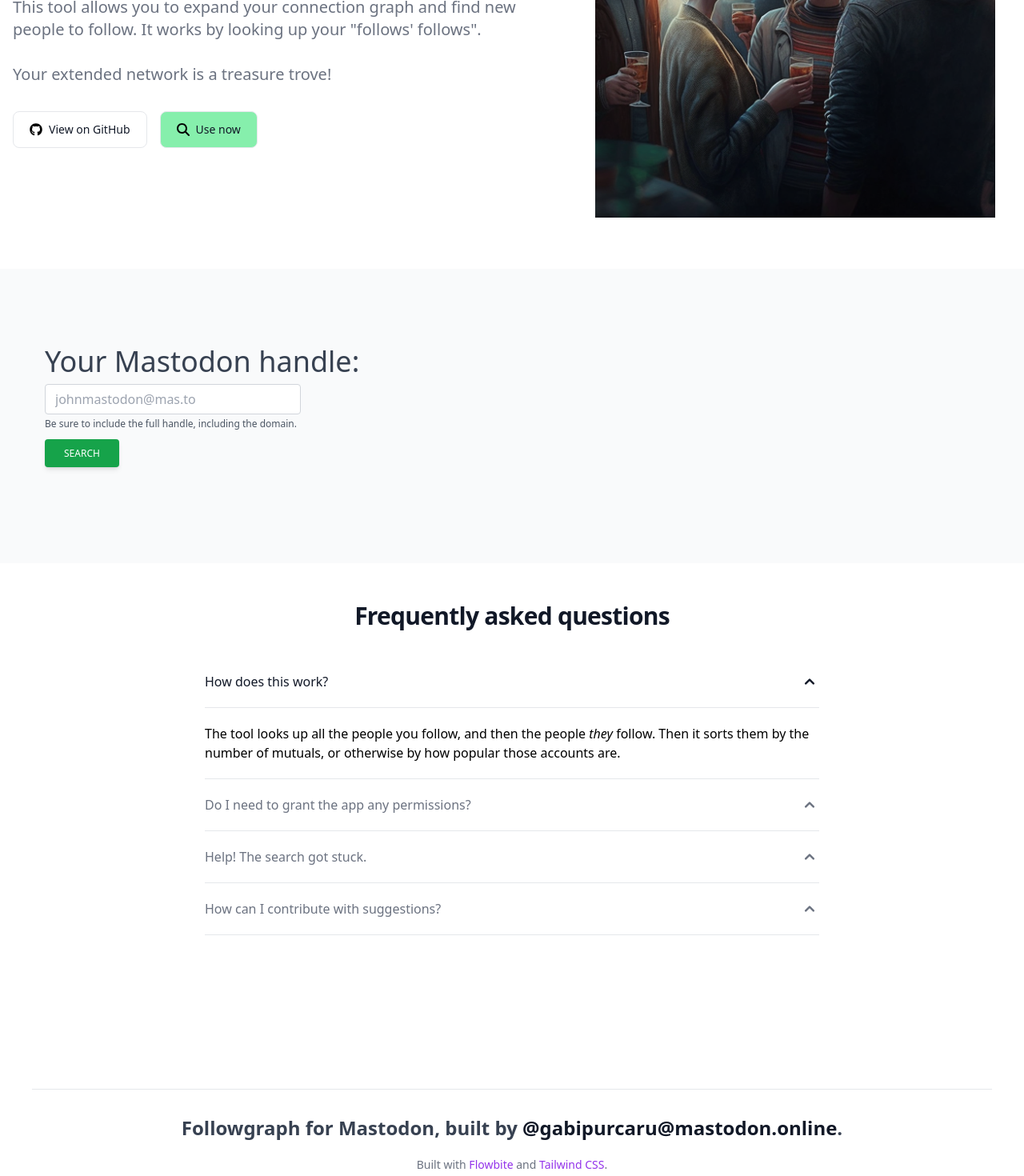
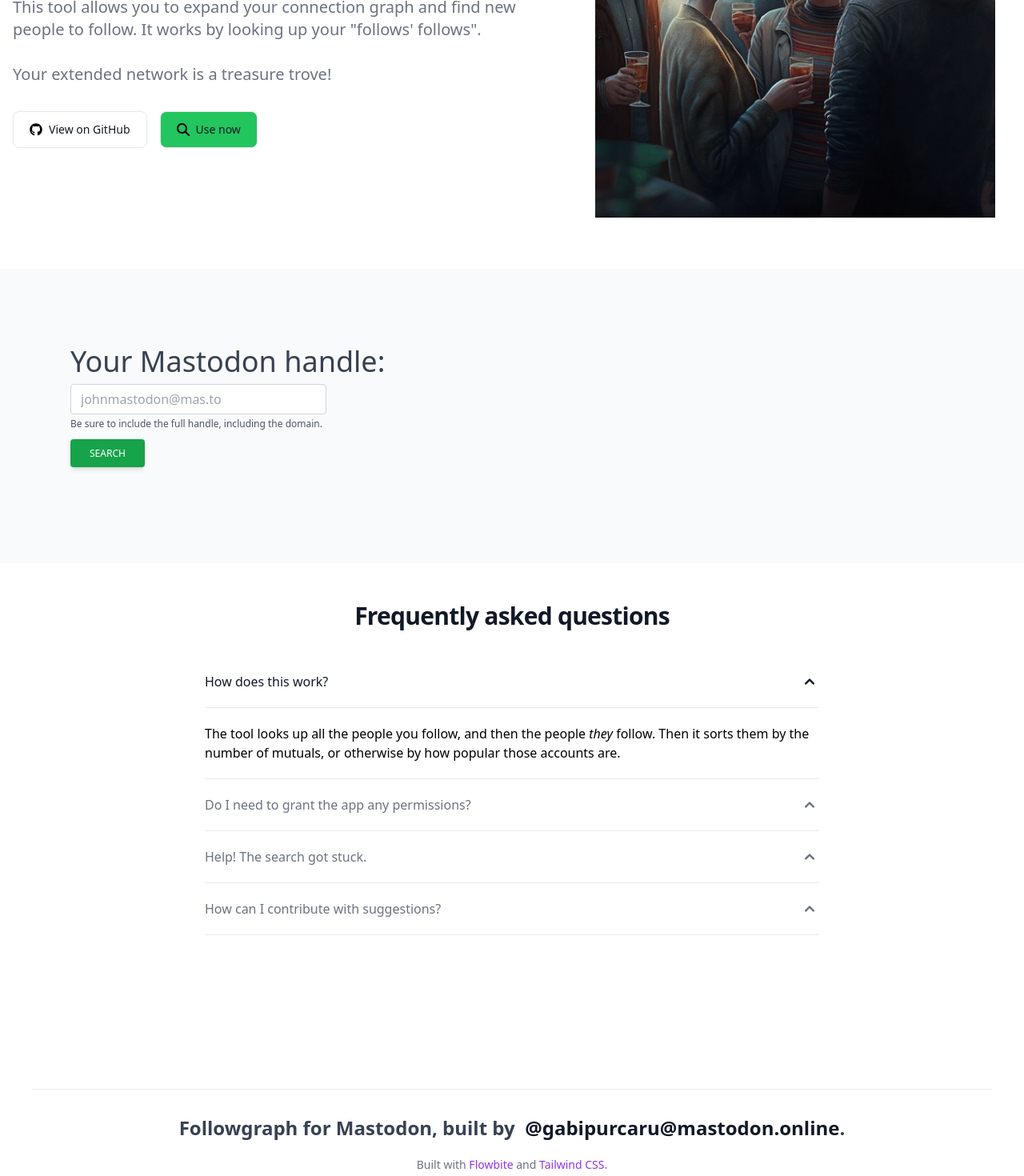
Before and after one commit to gabipurcaru/followgraph, a Next.js app: page / in a window 1280 px wide. Shown: the part 340-1810 px from the top of the page at 80% size. Built offline with nearby package versions, Linux system fonts and the light colour scheme.

Commit message:
fix dark mode

```diff
--- a/components/Content.tsx
+++ b/components/Content.tsx
@@ -148,8 +148,8 @@
         e.preventDefault();
         return false;
       }}>
-        <div className="form-group mb-6  text-4xl ml-8">
-          <label htmlFor="mastodonHandle" className="form-label inline-block mb-2 text-gray-700">Your Mastodon handle:</label>
+        <div className="form-group mb-6  text-4xl lg:ml-16">
+          <label htmlFor="mastodonHandle" className="form-label inline-block mb-2 text-gray-700 dark:text-gray-200">Your Mastodon handle:</label>
           <input type="text" value={handle} onChange={e => setHandle(e.target.value)} className="form-control
         block
         w-80
@@ -164,9 +164,11 @@
         transition
         ease-in-out
         m-0
-        focus:text-gray-700 focus:bg-white focus:border-green-600 focus:outline-none" id="mastodonHandle"
+        focus:text-gray-900 focus:bg-white focus:border-green-600 focus:outline-none
+        dark:bg-gray-700 dark:border-gray-600 dark:placeholder-gray-400 dark:text-white dark:focus:ring-blue-500 dark:focus:border-gray-200 dark:focus:bg-gray-900 dark:focus:text-gray-200
+        " id="mastodonHandle"
             aria-describedby="mastodonHandleHelp" placeholder="johnmastodon@mas.to" />
-          <small id="mastodonHandleHelp" className="block mt-1 text-xs text-gray-600">Be sure to include the full handle, including the domain.</small>
+          <small id="mastodonHandleHelp" className="block mt-1 text-xs text-gray-600 dark:text-gray-300">Be sure to include the full handle, including the domain.</small>
 
         <button type="submit" className="
       px-6
@@ -192,7 +194,7 @@
           </button>
 
       {isLoading ?
-        <p className="text-sm">Loaded {numLoaded} from {totalToLoad}...</p>
+        <p className="text-sm dark:text-gray-400">Loaded {numLoaded} from {totalToLoad}...</p>
       : null}
         </div>
       </form>
@@ -233,9 +235,9 @@
             {acct} | {numfollows} follows
           </p>
           <br />
-          <small className="text-sm" dangerouslySetInnerHTML={{ __html: sanitizeHtml(note) }}></small>
+          <small className="text-sm dark:text-gray-200" dangerouslySetInnerHTML={{ __html: sanitizeHtml(note) }}></small>
           <br />
-          <small className="text-xs text-gray-800">
+          <small className="text-xs text-gray-800 dark:text-gray-400">
             Followed by{' '}
             {followed_by.map((handle, idx) => (
               <><span className="font-semibold">{handle.replace(/@.+/, '')}</span>{idx === followed_by.length - 1 ? '' : ', '}</>
--- a/components/FAQ.tsx
+++ b/components/FAQ.tsx
@@ -1,6 +1,6 @@
 import React, { useState } from "react";
 export function FAQ({ }) {
-  return <section className="bg-white dark:bg-gray-900 mt-12">
+  return <section className="bg-white dark:bg-gray-900 pt-12">
     <div className="max-w-screen-xl px-4 pb-8 mx-auto lg:pb-24 lg:px-6" id="faq">
       <h2 className="mb-6 text-3xl font-extrabold tracking-tight text-center text-gray-900 lg:mb-8 lg:text-3xl dark:text-white">Frequently asked questions</h2>
       <div className="max-w-screen-md mx-auto">
@@ -33,14 +33,14 @@
   const [selected, setSelected] = useState(defaultSelected);
   return (<>
     <h3 id="accordion-flush-heading-1">
-      <button type="button" onClick={() => setSelected(!selected)} className={`flex items-center justify-between w-full py-5 font-medium text-left text-gray-${selected ? 900 : 500} bg-white border-b border-gray-200 dark:border-gray-700 dark:bg-gray-900 dark:text-white`} data-accordion-target="#accordion-flush-body-1" aria-expanded="true" aria-controls="accordion-flush-body-1">
+      <button type="button" onClick={() => setSelected(!selected)} className={`flex items-center justify-between w-full py-5 font-medium text-left text-gray-${selected ? 900 : 500} bg-white border-b border-gray-200 dark:border-gray-700 dark:bg-gray-900 dark:text-gray-${selected ? 200 : 400}`} data-accordion-target="#accordion-flush-body-1" aria-expanded="true" aria-controls="accordion-flush-body-1">
         <span>{title}</span>
         <svg data-accordion-icon className="w-6 h-6 rotate-180 shrink-0" fill="currentColor" viewBox="0 0 20 20" xmlns="http://www.w3.org/2000/svg"><path fillRule="evenodd" d="M5.293 7.293a1 1 0 011.414 0L10 10.586l3.293-3.293a1 1 0 111.414 1.414l-4 4a1 1 0 01-1.414 0l-4-4a1 1 0 010-1.414z" clipRule="evenodd" /></svg>
       </button>
     </h3>
     {selected ?
       <div id="accordion-flush-body-1" aria-labelledby="accordion-flush-heading-1">
-        <div className="py-5 border-b border-gray-200 dark:border-gray-700">
+        <div className="py-5 border-b border-gray-200 dark:border-gray-700 dark:text-gray-300">
           {children}
         </div>
       </div> : null}
--- a/components/Footer.tsx
+++ b/components/Footer.tsx
@@ -4,9 +4,9 @@
         <div className="max-w-screen-xl p-4 py-6 mx-auto lg:py-16 md:p-8 lg:p-10">
             <hr className="my-6 border-gray-200 sm:mx-auto dark:border-gray-700 lg:my-8" />
             <div className="text-center">
-                <span className="flex items-center justify-center mb-5 text-2xl font-semibold text-gray-700 dark:text-white">
-                    Followgraph for Mastodon, built by&nbsp; <a href="https://mastodon.online/@gabipurcaru" target="_blank" rel="noreferrer" className="font-bold text-gray-900">@gabipurcaru@mastodon.online</a>.
-                </span>
+                <div className="mb-5 lg:text-2xl font-semibold text-gray-700 dark:text-white text-lg">
+                    Followgraph for Mastodon, built by&nbsp; <a href="https://mastodon.online/@gabipurcaru" target="_blank" rel="noreferrer" className="font-bold text-gray-900 dark:text-gray-400">@gabipurcaru@mastodon.online</a>.
+                </div>
                 <span className="block text-sm text-center text-gray-500 dark:text-gray-400">Built with <a href="https://flowbite.com" className="text-purple-600 hover:underline dark:text-purple-500">Flowbite</a> and <a href="https://tailwindcss.com" className="text-purple-600 hover:underline dark:text-purple-500">Tailwind CSS</a>.
                 </span>
 
--- a/components/Hero.tsx
+++ b/components/Hero.tsx
@@ -14,15 +14,27 @@
           Your extended network is a treasure trove!
         </p>
 
-        <div className="space-y-4 sm:flex sm:space-y-0 sm:space-x-4">
+        <div className="space-y-4 sm:flex sm:space-y-0 sm:space-x-4 ">
           <a href="https://github.com/gabipurcaru/followgraph" className="inline-flex items-center justify-center w-full px-5 py-3 text-sm font-medium text-center text-gray-900 border border-gray-200 rounded-lg sm:w-auto hover:bg-gray-100 focus:ring-4 focus:ring-gray-100 dark:text-white dark:border-gray-700 dark:hover:bg-gray-700 dark:focus:ring-gray-800">
-            <svg className="w-4 h-4 mr-2 text-gray-500 dark:text-gray-400" xmlns="http://www.w3.org/2000/svg" viewBox="0 0 496 512">{
+            <svg className="w-4 h-4 mr-2 text-gray-500 dark:fill-gray-300" xmlns="http://www.w3.org/2000/svg" viewBox="0 0 496 512">{
               /* Font Awesome Pro 5.15.4 by @fontawesome - https://fontawesome.com License - https://fontawesome.com/license (Commercial License) */
             }<path d="M165.9 397.4c0 2-2.3 3.6-5.2 3.6-3.3.3-5.6-1.3-5.6-3.6 0-2 2.3-3.6 5.2-3.6 3-.3 5.6 1.3 5.6 3.6zm-31.1-4.5c-.7 2 1.3 4.3 4.3 4.9 2.6 1 5.6 0 6.2-2s-1.3-4.3-4.3-5.2c-2.6-.7-5.5.3-6.2 2.3zm44.2-1.7c-2.9.7-4.9 2.6-4.6 4.9.3 2 2.9 3.3 5.9 2.6 2.9-.7 4.9-2.6 4.6-4.6-.3-1.9-3-3.2-5.9-2.9zM244.8 8C106.1 8 0 113.3 0 252c0 110.9 69.8 205.8 169.5 239.2 12.8 2.3 17.3-5.6 17.3-12.1 0-6.2-.3-40.4-.3-61.4 0 0-70 15-84.7-29.8 0 0-11.4-29.1-27.8-36.6 0 0-22.9-15.7 1.6-15.4 0 0 24.9 2 38.6 25.8 21.9 38.6 58.6 27.5 72.9 20.9 2.3-16 8.8-27.1 16-33.7-55.9-6.2-112.3-14.3-112.3-110.5 0-27.5 7.6-41.3 23.6-58.9-2.6-6.5-11.1-33.3 2.6-67.9 20.9-6.5 69 27 69 27 20-5.6 41.5-8.5 62.8-8.5s42.8 2.9 62.8 8.5c0 0 48.1-33.6 69-27 13.7 34.7 5.2 61.4 2.6 67.9 16 17.7 25.8 31.5 25.8 58.9 0 96.5-58.9 104.2-114.8 110.5 9.2 7.9 17 22.9 17 46.4 0 33.7-.3 75.4-.3 83.6 0 6.5 4.6 14.4 17.3 12.1C428.2 457.8 496 362.9 496 252 496 113.3 383.5 8 244.8 8zM97.2 352.9c-1.3 1-1 3.3.7 5.2 1.6 1.6 3.9 2.3 5.2 1 1.3-1 1-3.3-.7-5.2-1.6-1.6-3.9-2.3-5.2-1zm-10.8-8.1c-.7 1.3.3 2.9 2.3 3.9 1.6 1 3.6.7 4.3-.7.7-1.3-.3-2.9-2.3-3.9-2-.6-3.6-.3-4.3.7zm32.4 35.6c-1.6 1.3-1 4.3 1.3 6.2 2.3 2.3 5.2 2.6 6.5 1 1.3-1.3.7-4.3-1.3-6.2-2.2-2.3-5.2-2.6-6.5-1zm-11.4-14.7c-1.6 1-1.6 3.6 0 5.9 1.6 2.3 4.3 3.3 5.6 2.3 1.6-1.3 1.6-3.9 0-6.2-1.4-2.3-4-3.3-5.6-2z" /></svg> View on GitHub
           </a>
 
-          <a href="#searchForm" className="inline-flex items-center justify-center w-full px-5 py-3 text-sm font-medium text-center text-gray-900 border border-gray-200 rounded-lg sm:w-auto hover:bg-green-400 focus:ring-4 focus:ring-gray-100 dark:text-white dark:border-gray-700 dark:hover:bg-gray-700 dark:focus:ring-gray-800 bg-green-300 ">
-            <svg  className="w-4 h-4 mr-2 text-gray-500 dark:text-gray-400" xmlns="http://www.w3.org/2000/svg" viewBox="0 0 512 512">{/* Font Awesome Pro 6.2.1 by @fontawesome - https://fontawesome.com License - https://fontawesome.com/license (Commercial License) Copyright 2022 Fonticons, Inc. */}<path d="M416 208c0 45.9-14.9 88.3-40 122.7L502.6 457.4c12.5 12.5 12.5 32.8 0 45.3s-32.8 12.5-45.3 0L330.7 376c-34.4 25.2-76.8 40-122.7 40C93.1 416 0 322.9 0 208S93.1 0 208 0S416 93.1 416 208zM208 352c79.5 0 144-64.5 144-144s-64.5-144-144-144S64 128.5 64 208s64.5 144 144 144z"/></svg>
+          <a href="#searchForm" className="
+                  inline-flex items-center justify-center w-full
+                  px-5 py-3 text-sm font-medium text-center
+                    text-gray-900 border
+                   border-gray-200 rounded-lg sm:w-auto hover:bg-green-400
+                     focus:ring-4
+                    focus:ring-gray-100 dark:text-gray-200
+                    bg-green-500
+
+                    dark:bg-green-700 dark:hover:bg-green-600
+                    dark:focus:ring-gray-800
+                    dark:border-gray-700 ">
+
+            <svg className="w-4 h-4 mr-2 dark:fill-gray-300" xmlns="http://www.w3.org/2000/svg" viewBox="0 0 512 512">{/* Font Awesome Pro 6.2.1 by @fontawesome - https://fontawesome.com License - https://fontawesome.com/license (Commercial License) Copyright 2022 Fonticons, Inc. */}<path d="M416 208c0 45.9-14.9 88.3-40 122.7L502.6 457.4c12.5 12.5 12.5 32.8 0 45.3s-32.8 12.5-45.3 0L330.7 376c-34.4 25.2-76.8 40-122.7 40C93.1 416 0 322.9 0 208S93.1 0 208 0S416 93.1 416 208zM208 352c79.5 0 144-64.5 144-144s-64.5-144-144-144S64 128.5 64 208s64.5 144 144 144z" /></svg>
             Use now
           </a>
         </div>
```
Also changed, not shown: components/Header.tsx (+2 -2 lines).
